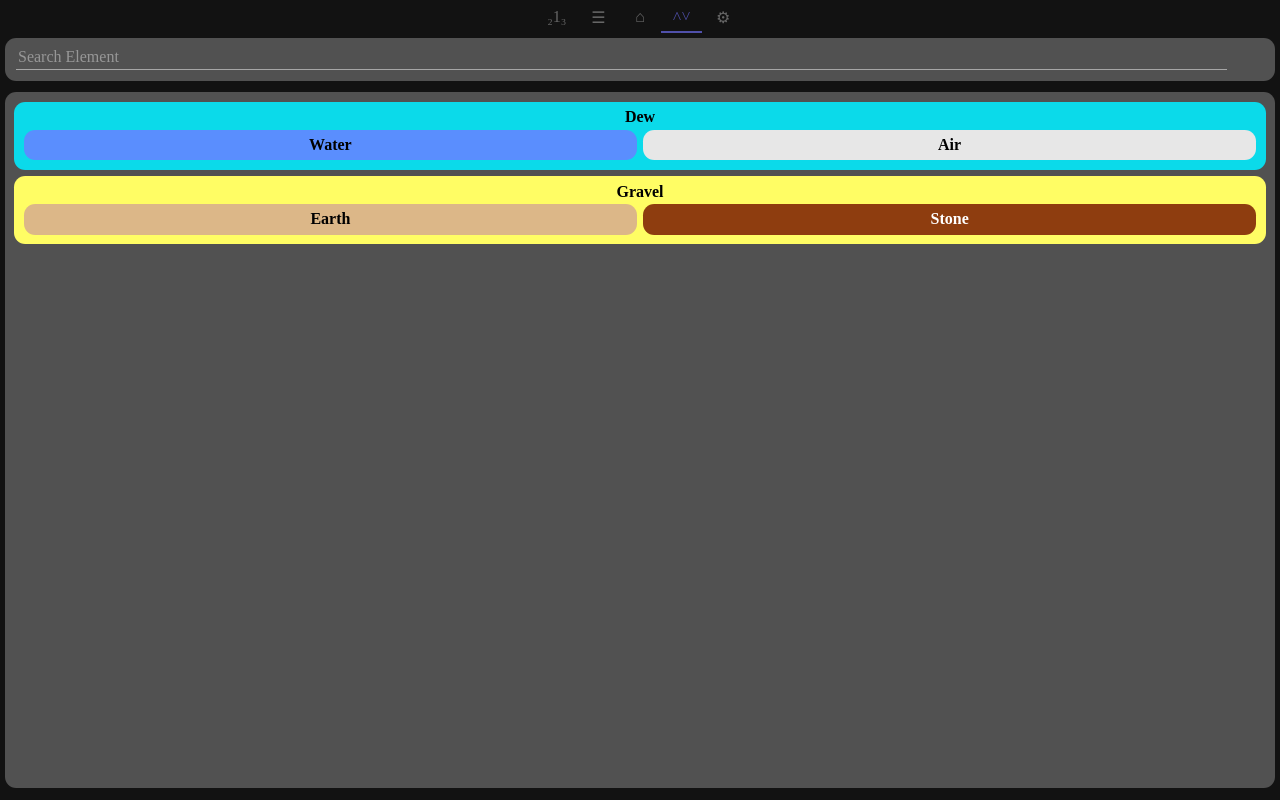
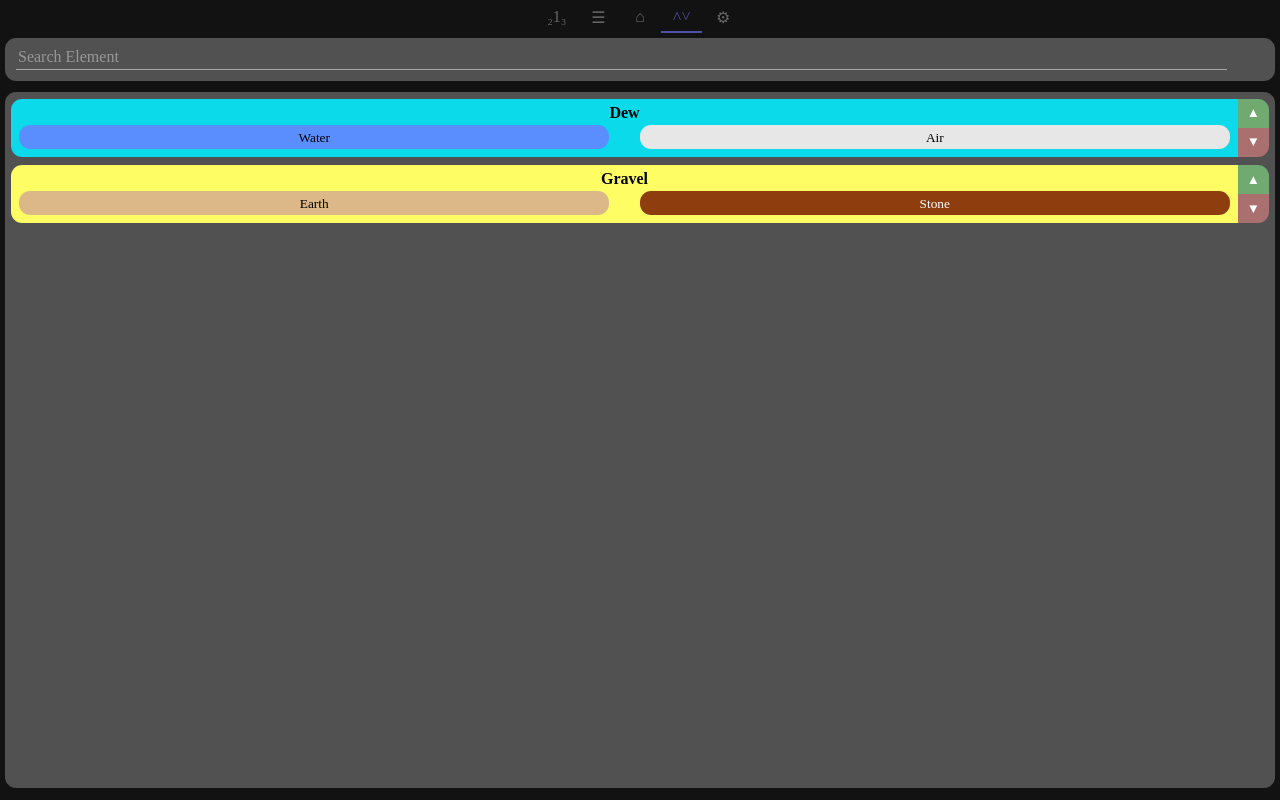
Before and after one commit to Heliodex/Elemental, a SvelteKit app: page /vote in a window 1280 px wide. Built offline with nearby package versions, Linux system fonts and the light colour scheme.

Commit message:
Add (wonky) page transitions and improve layout of voting page

```diff
--- a/src/routes/+layout.svelte
+++ b/src/routes/+layout.svelte
@@ -1,5 +1,5 @@
 <script lang="ts">
-	import { page } from "$app/stores"
+	import { fly } from "svelte/transition"
 	import "../global.sass"
 
 	const nav = [
@@ -9,20 +9,60 @@
 		["/vote", "˄˅"],
 		["/settings", "⚙"],
 	]
+
+	let main: HTMLElement
+
+	export let data
+
+	$: pageNumber = nav.indexOf(
+		nav.find(item => item[0] == data.currentPath) || []
+	)
+	let previousPageNumber =
+		nav.indexOf(nav.find(item => item[0] == data.currentPath) || []) - 1 // - 1?
 </script>
 
 <div class="all">
 	<nav>
 		{#each nav as item}
-			<a href={item[0]} class:current={$page.url.pathname == item[0]}>
+			<a
+				on:click={() => {
+					previousPageNumber = pageNumber
+				}}
+				href={item[0]}
+				class:current={data.currentPath == item[0]}>
 				{item[1]}
 			</a>
 		{/each}
 	</nav>
 
-	<main>
-		<slot />
-	</main>
+	<!-- Update whenever path changes -->
+	{#key data.currentPath}
+		<main
+			bind:this={main}
+			in:fly={{
+				// Change direction of fly based previous page and current page
+				x:
+					pageNumber < previousPageNumber
+						? window.innerWidth
+						: -window.innerWidth,
+				duration: 500,
+				delay: 100,
+				opacity: 1,
+			}}
+			out:fly={{
+				x:
+					pageNumber >= previousPageNumber
+						? window.innerWidth
+						: -window.innerWidth,
+				duration: 500,
+				opacity: 1,
+			}}
+			on:outrostart={() => (main.style.position = "absolute")}
+			on:introstart={() => (main.style.position = "absolute")}
+			on:introend={() => (main.style.position = "block")}>
+			<slot />
+		</main>
+	{/key}
 </div>
 
 <style lang="sass">
@@ -31,6 +71,7 @@
 		flex-direction: column
 		height: calc(100vh - 2.3rem)
 		padding: 0 0.3rem 0 0.3rem
+		width: calc(100vw - 0.6rem)
 
 	nav
 		display: flex
--- a/src/routes/+layout.ts
+++ b/src/routes/+layout.ts
@@ -1 +1,5 @@
 export const prerender = true
+
+export const load = ({ url }) => ({
+	currentPath: url.pathname,
+})
--- a/src/routes/vote/+page.svelte
+++ b/src/routes/vote/+page.svelte
@@ -33,14 +33,13 @@
 	<section class="itemsection">
 		<div class="items">
 			{#each votes as vote}
+				{@const colour =
+					(vote[1][0] + vote[1][1] + vote[1][2]) / 3 > 127
+						? "black"
+						: "white"}
+				<div class="votecontainer">
 					<div class="vote" style="background: rgb({vote[1]})">
-					<p
-						class="voteheader"
-						style="color: {(vote[1][0] + vote[1][1] + vote[1][2]) /
-							3 >
-						127
-							? 'black'
-							: 'white'}">
+						<p class="voteheader" style="color: {colour}">
 							{vote[0]}
 						</p>
 						<span class="elements">
@@ -48,7 +47,7 @@
 								<span
 									class="element"
 									style="background: rgb({element[1]})">
-								<span
+									<small
 										style="color: {(element[1][0] +
 											element[1][1] +
 											element[1][2]) /
@@ -57,9 +56,14 @@
 											? 'black'
 											: 'white'}">
 										{element[0]}
-								</span>
+									</small>
 								</span>
 							{/each}
+						</span>
+					</div>
+					<span class="buttons">
+						<button class="upvote">▲</button>
+						<button class="downvote">▼</button>
 					</span>
 				</div>
 			{/each}
@@ -87,12 +91,14 @@
 			padding: 0.4rem
 
 	.vote
-		margin: 0.2rem
-		border-radius: 0.7rem
-		padding: 0.4rem
+		padding: 0.3rem
+		width: 100%
+		border-radius: 0.7rem 0 0 0.7rem
 
 	.elements
-		display: flex
+		display: grid
+		grid-template-columns: 1fr 1fr
+		grid-gap: 0 1.5rem
 
 	.voteheader
 		font-weight: bold
@@ -100,18 +106,42 @@
 		margin: 0
 
 	.element
-		width: 50%
 		border-radius: 0.7rem
-		padding: 0.4rem
+		padding: 0.2rem
 		margin: 0.2rem
-		color: black
 		text-align: center
-		font-weight: bold
-		border: none
 		word-wrap: break-word
 
-		span
-			background-color: #0000
+	.votecontainer
+		padding-bottom: 0.5rem
+		display: flex
+	.buttons
+		width: 2rem
+		button
+			width: 100%
+			height: 50%
+
+	.upvote
+		border-radius: 0 0.7rem 0 0
+		border: none
+		background: #70aa70
+		color: white
+		padding: 0.2rem
+		margin: 0
+		transition: background 0.2s
+		&:hover
+			background: #39a839
+
+	.downvote
+		border-radius: 0 0 0.7rem 0
+		border: none
+		background: #aa7070
+		color: white
+		padding: 0.2rem
+		margin: 0
+		transition: background 0.2s
+		&:hover
+			background: #a83939
 
 	.itemsection, .items
 		height: 99%
```
Lines whose indentation alone changed are shown as unchanged.
